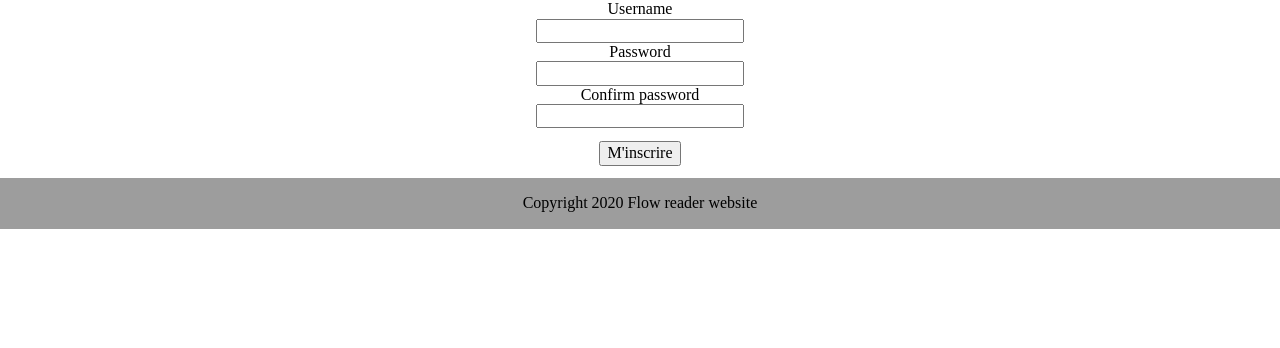
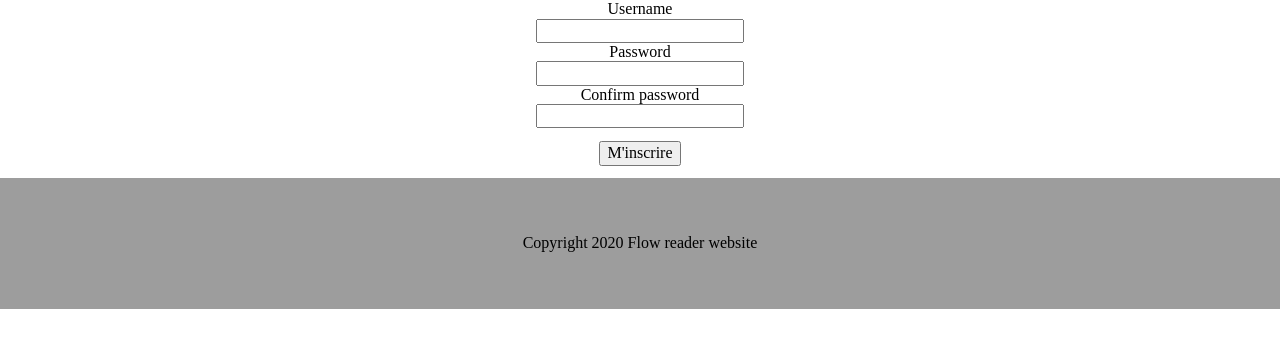
Before and after one commit to Selim-Hmdi/FlowReaderWebSite, a Flask app: page /register in a window 1280 px wide. Shown: the part 87-435 px from the top of the page. Run offline with Flask 2, Linux system fonts and the light colour scheme; some web fonts are replaced.

Commit message:
Changed title feed color and added some padding to the footer to make it "bigger"

```diff
--- a/static/style.css
+++ b/static/style.css
@@ -46,6 +46,7 @@
     display: flex;
     justify-content: center;
     background-color: #3f3f3f81;
+    padding: 40px;
 }
 
 header
@@ -90,6 +91,7 @@ header
     margin-bottom: 1em;
     margin-left: 5px;
     font-size: 30px;
+    color : #9b5606
 }
 
 .article-feed
```
